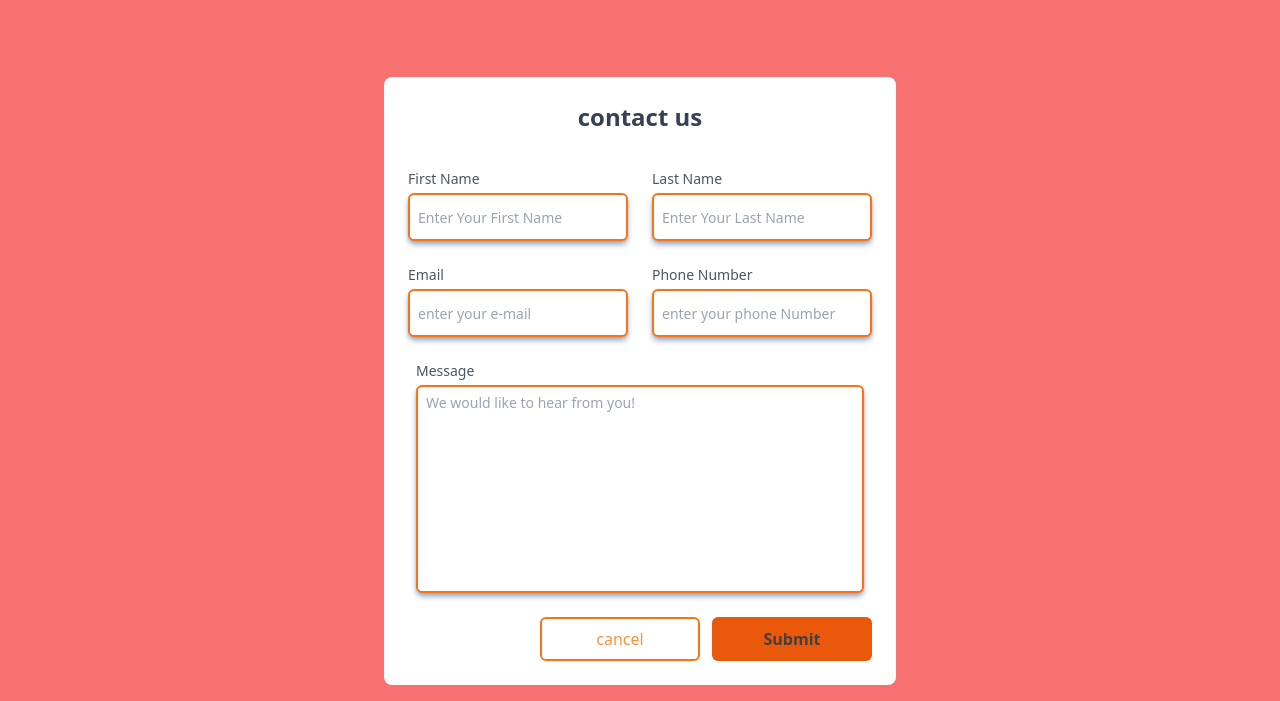
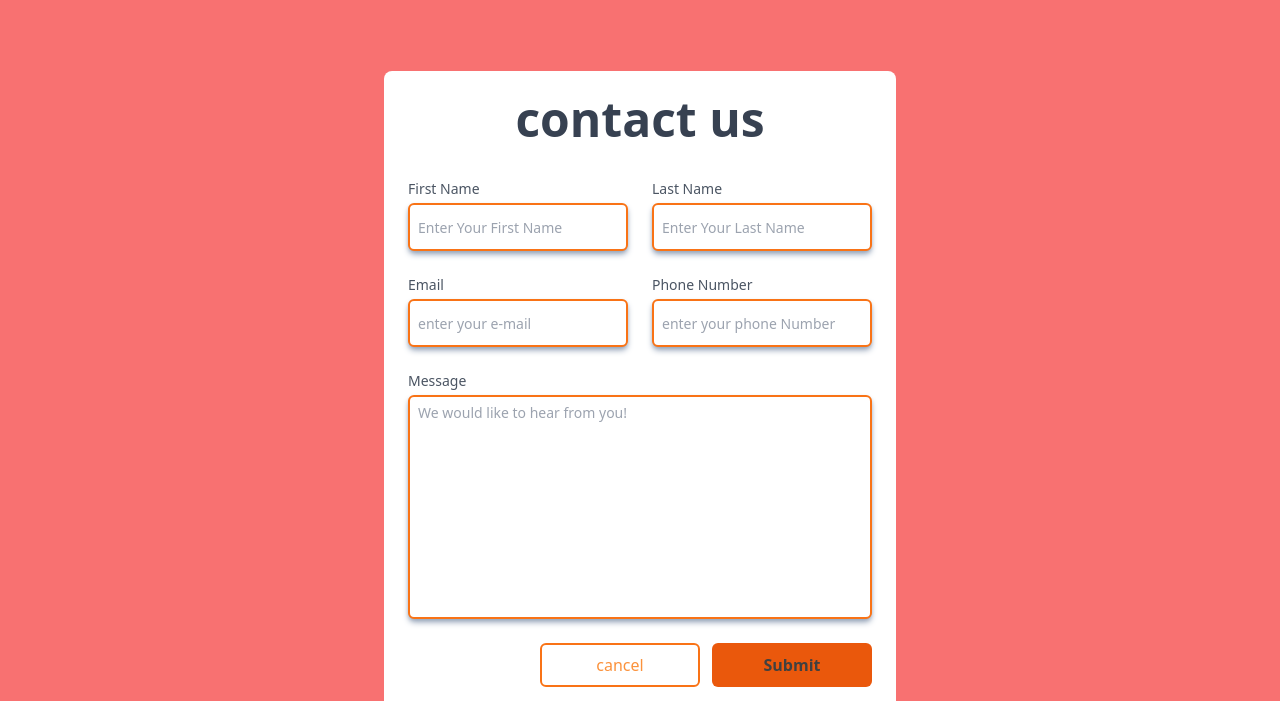
Before and after one commit to HamzaBraik01/Ecommerce, a website: page src/Contact.html in a window 1280 px wide. Shown: the part 99-800 px from the top of the page. Drawn offline with nearby package versions, Linux system fonts and the light colour scheme.

Commit message:
make ipad responsive using tailwind

```diff
--- a/src/Contact.html
+++ b/src/Contact.html
@@ -49,19 +49,19 @@
             </ul>
         </div>
     </nav>
-    <section class=" w-full mt-10 md:mt-20  md:h-screen flex justify-center md:pb-5 md:pt-5  items-center bg-red-400  ">
-        <div class=" mt-20 mb-20 md:mt-0  max-w-lg mx-5 md:mx bg-white  p-6 rounded-lg  md:mb-0 md:w-full">
-            <h2 class="text-2xl md font-bold text-gray-700 text-center mb-4 md:mb-9">contact us </h2>
+    <section class=" w-full mt-10 md:mt-20   md:h-screen flex justify-center  md:pt-5  items-center bg-red-400  ">
+        <div class=" mt-20 mb-20 md:mt-0 md:h-[700px] lg:h-auto lg:max-w-lg md:max-w-screen-sm mx-5 md:mx bg-white   p-6 rounded-lg  md:mb-0 md:w-screen">
+            <h2 class="text-3xl md:text-5xl font-bold text-gray-700 text-center mb-4 md:mb-9">contact us </h2>
             <form class=" grid grid-cols-2 gap-4 md:gap-6  ">
                 <div class="col-span-1">
                     <label for="FirstName" class="block text-sm font-medium text-gray-600">First Name</label>
                     <input id="FirstName" type="text" placeholder="Enter Your First Name"
-                     class=" shadow-slate-400 shadow-md outline-none mt-1 block w-full placeholder:text-sm/4  md:h-12 border-2 border-orange-500 rounded-md p-2">
+                     class=" shadow-slate-400 shadow-md outline-none mt-1 block w-full placeholder:text-sm/4 xl md:h-12 border-2 border-orange-500 rounded-md p-2">
                 </div>
                 <div class="col-span-1">
                     <label for="lastName" class="block text-sm font-medium text-gray-600">Last Name</label>
                     <input id="lastName" type="text" placeholder="Enter Your Last Name"
-                    class="shadow-slate-400 shadow-md  outline-none mt-1 block w-full placeholder:text-sm/4 border-2 md:h-12 border-orange-500 rounded-md p-2">
+                    class="shadow-slate-400 shadow-md  outline-none mt-1 block w-full placeholder:text-sm/4 border-2 md:h-12  border-orange-500 rounded-md p-2">
                 </div>
 
                 <div class="col-span-1">
@@ -75,10 +75,10 @@
                     class="shadow-slate-400 shadow-md outline-none mt-1 block w-full placeholder:text-sm/4 border-2 md:h-12 border-orange-500 rounded-md p-2">
                 </div>
                 <div class="col-span-2 flex justify-center">
-                    <div class="w-full max-w-md">
+                    <div class="w-full  max-w-xl">
                         <label for="textarea" class="block text-sm font-medium text-gray-600">Message</label>
                         <textarea id="textarea" placeholder="We would like to hear from you!"
-                        class="shadow-slate-400 shadow-md outline-none mt-1 block placeholder:text-sm/4 w-full border-2  border-orange-500 rounded-md  p-2 h-28 resize-none md:h-52"></textarea>
+                        class="shadow-slate-400 shadow-md outline-none mt-1 block placeholder:text-sm/4 w-full border-2  border-orange-500 rounded-md  p-2 h-28 resize-none md:h-56"></textarea>
                     </div>
                 </div>
                 <div class="col-span-2 flex justify-end gap-3">
```
